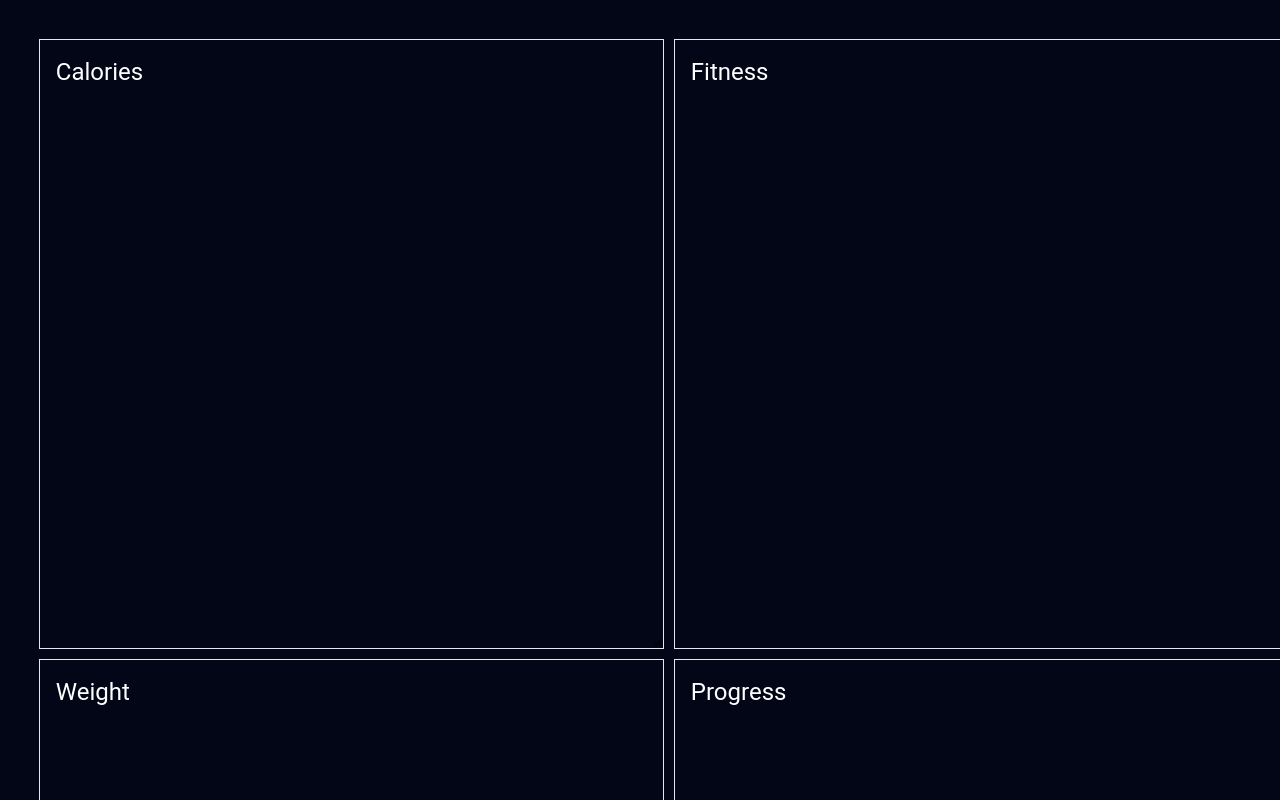
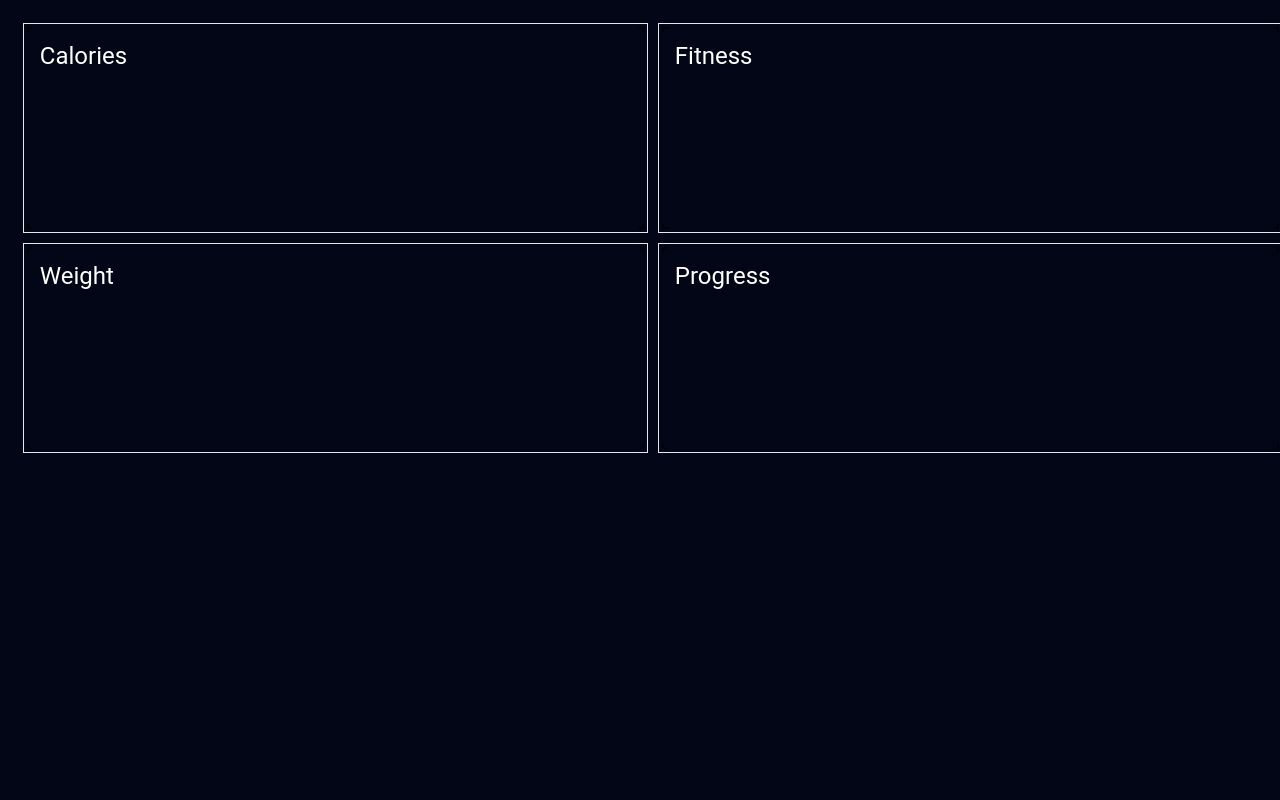
Before and after one commit to AdamsIncorporated/pump, a React app in the folder frontend/: page / in a window 1280 px wide. Shown: the top 800 px of the page. Built offline with nearby package versions, Linux system fonts and the light colour scheme.

Commit message:
The frame is being fleshed out

```diff
--- a/frontend/src/app/App.tsx
+++ b/frontend/src/app/App.tsx
@@ -12,16 +12,17 @@ function App() {
   ];
 
   return (
-    <div className="h-screen w-full flex justify-center items-center">
-      <div className="w-full h-full p-4">
+    <div className="">
+      <div className="w-full h-full">
         <ReactGridLayout
           className="layout"
           layout={layout}
           cols={4}
-          rowHeight={300}
-          width={window.innerWidth} // Make the width equal to the screen width
+          rowHeight={100}
+          width={window.innerWidth}
           isResizable={true}
-          compactType={null} // Prevents grid items from auto-arranging when resized
+          compactType={null}
+          resizeHandles={["se", "sw", "ne", "nw"]}
           draggableHandle=".drag-handle"
         >
           <div
```
